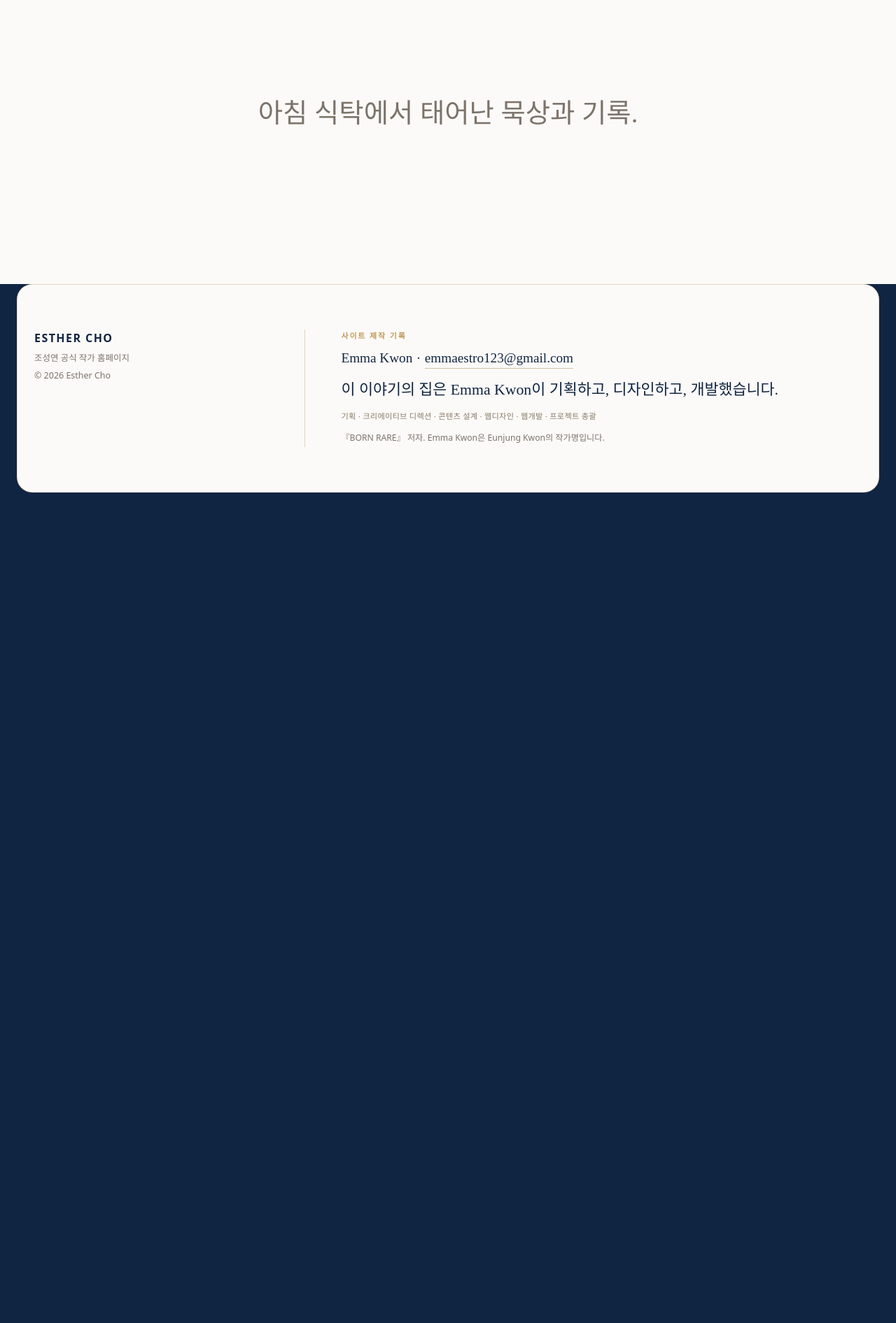
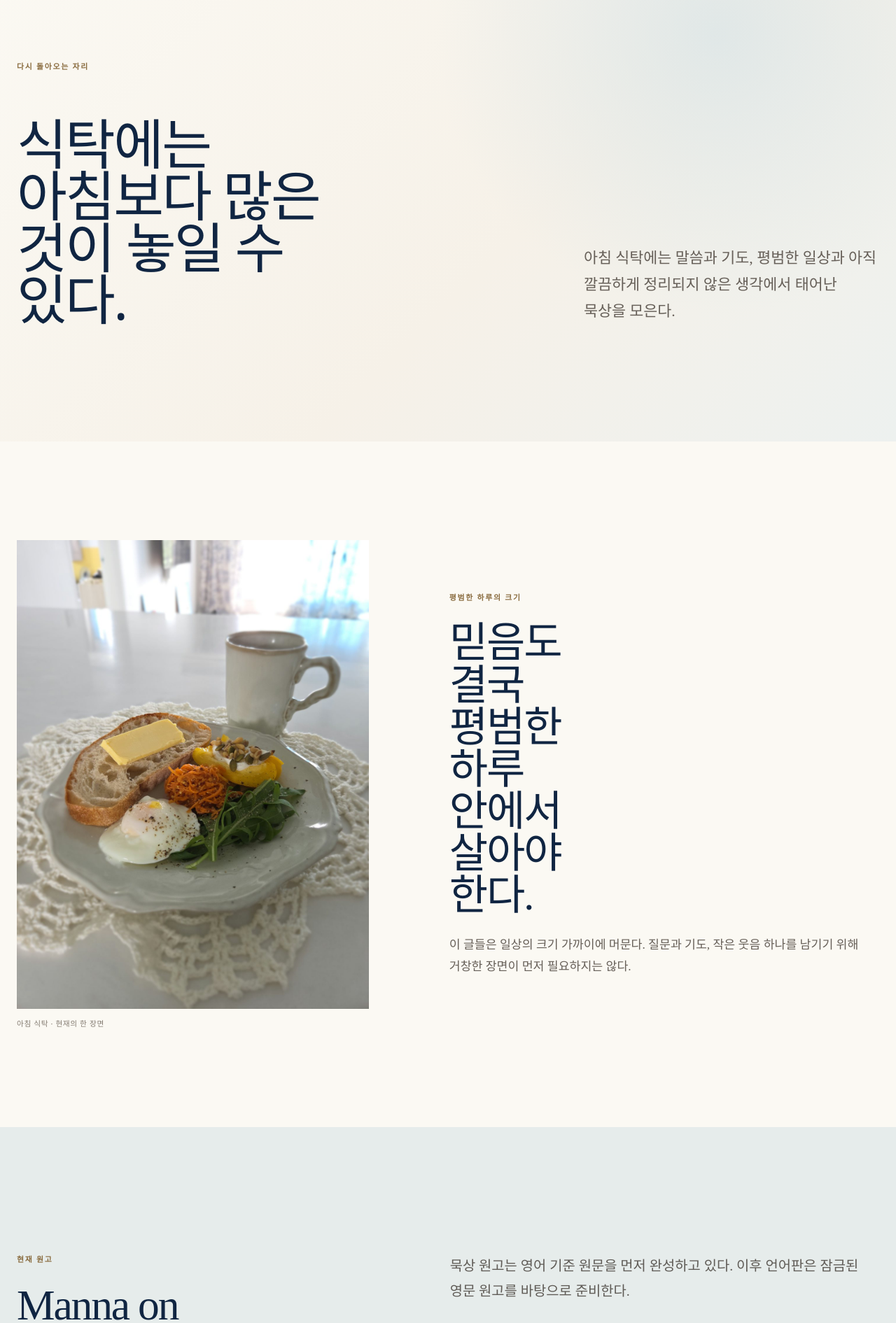
Before and after one commit to k-mama/esthercho, a Next.js app: page /ko/notes in a window 1280 px wide. Shown: the part 880-2771 px from the top of the page at 70% size. Before the commit the page ends 1608 px from the top, so only its background shows below. Built offline with nearby package versions, Linux system fonts and the light colour scheme.

Commit message:
feat: mirror Morning Table room in Korean

```diff
--- a/src/app/ko/notes/page.tsx
+++ b/src/app/ko/notes/page.tsx
@@ -1,13 +1,17 @@
 import type { Metadata } from "next";
+import Image from "next/image";
+import Link from "next/link";
 import { PageCover } from "@/components/page-cover";
+import "../../notes/notes.css";
 
 export const metadata: Metadata = {
   title: "아침 식탁",
+  description: "조성연 작가의 아침 식탁에서 태어난 묵상과 기록.",
 };
 
 export default function KoreanNotesPage() {
   return (
-    <main>
+    <main className="morning-page">
       <PageCover
         eyebrow="아침 식탁"
         title="아침 식탁"
@@ -20,9 +24,76 @@ export default function KoreanNotesPage() {
         align="right"
         shade="strong"
       />
-      <section className="page-cover-followup">
-        <div className="container page-cover-followup-inner">
-          <p>아침 식탁에서 태어난 묵상과 기록.</p>
+
+      <section className="morning-intro" aria-labelledby="morning-intro-title">
+        <div className="container">
+          <p className="morning-kicker">다시 돌아오는 자리</p>
+          <div className="morning-intro-grid">
+            <h2 id="morning-intro-title">식탁에는 아침보다 많은 것이 놓일 수 있다.</h2>
+            <div className="morning-intro-copy">
+              <p>
+                아침 식탁에는 말씀과 기도, 평범한 일상과 아직 깔끔하게
+                정리되지 않은 생각에서 태어난 묵상을 모은다.
+              </p>
+            </div>
+          </div>
+        </div>
+      </section>
+
+      <section className="morning-table-scene" aria-labelledby="morning-table-scene-title">
+        <div className="container morning-table-inner">
+          <figure className="morning-table-figure">
+            <Image
+              src="/media/esther/morning-table.jpg"
+              alt="조성연 작가의 아침 식탁에 놓인 아침 식사"
+              width={1200}
+              height={1600}
+              sizes="(max-width: 899px) 82vw, 38vw"
+              priority
+            />
+            <figcaption>아침 식탁 · 현재의 한 장면</figcaption>
+          </figure>
+
+          <div className="morning-table-copy">
+            <p className="morning-kicker">평범한 하루의 크기</p>
+            <h2 id="morning-table-scene-title">믿음도 결국 평범한 하루 안에서 살아야 한다.</h2>
+            <p>
+              이 글들은 일상의 크기 가까이에 머문다. 질문과 기도, 작은
+              웃음 하나를 남기기 위해 거창한 장면이 먼저 필요하지는 않다.
+            </p>
+          </div>
+        </div>
+      </section>
+
+      <section className="morning-writing" aria-labelledby="morning-writing-title">
+        <div className="container morning-writing-inner">
+          <div>
+            <p className="morning-kicker">현재 원고</p>
+            <h2 id="morning-writing-title">Manna on the Table은 출간을 준비 중이다.</h2>
+          </div>
+          <div className="morning-writing-copy">
+            <p>
+              묵상 원고는 영어 기준 원문을 먼저 완성하고 있다. 이후 언어판은
+              잠금된 영문 원고를 바탕으로 준비한다.
+            </p>
+            <p>출간 정보는 실제로 확정된 뒤에 공개한다.</p>
+            <Link href="/ko/books/" className="morning-link">
+              책 프로젝트 보기
+            </Link>
+          </div>
+        </div>
+      </section>
+
+      <section className="morning-ending" aria-labelledby="morning-ending-title">
+        <div className="container">
+          <p className="morning-kicker">쓰는 중인 기록</p>
+          <div className="morning-ending-grid">
+            <h2 id="morning-ending-title">이 방의 글은 아직 계속되고 있다.</h2>
+            <p>
+              새 묵상은 준비되는 대로 더해진다. 식탁을 늘 채워야 하는 피드처럼
+              만들지는 않는다.
+            </p>
+          </div>
         </div>
       </section>
     </main>
```
